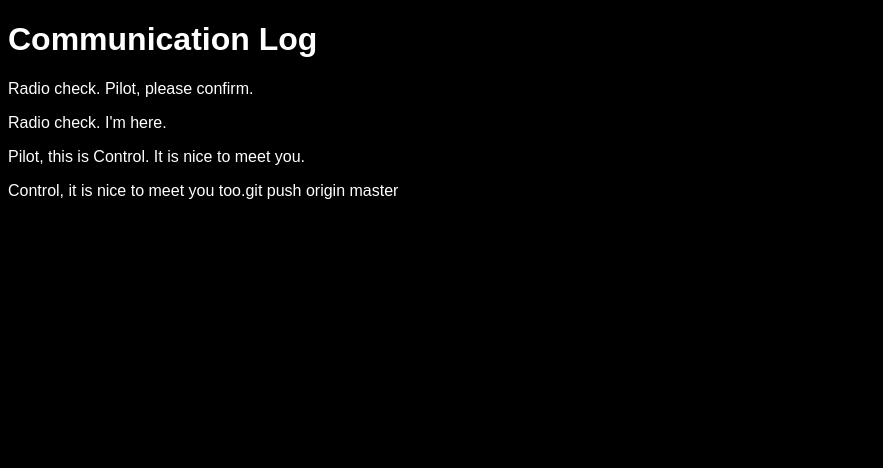
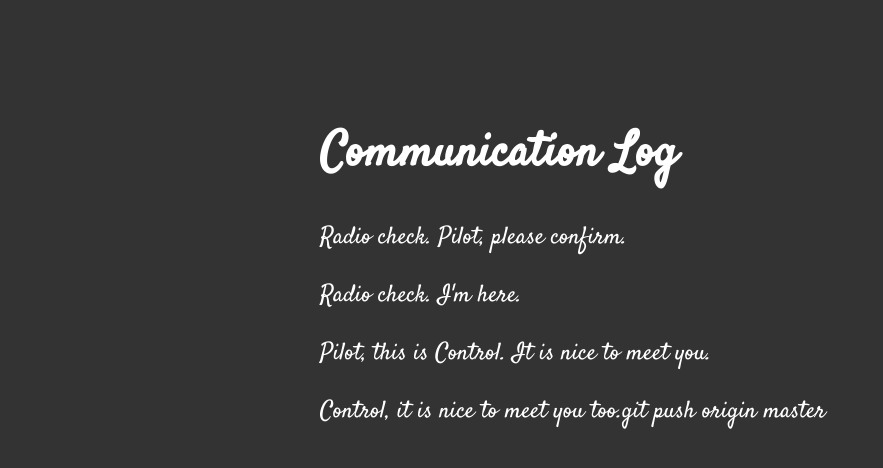
Before and after one commit to jrcharney/communication-log, a plain HTML site: page index.html in a window 1280 px wide. Shown: the whole page, without its empty margins (0-883 px from the left). Drawn offline with Linux system fonts and the light colour scheme.

Commit message:
shilpa merge conflict test

```diff
--- a/index.html
+++ b/index.html
@@ -3,6 +3,7 @@
  <head>
   <meta charset="utf-8">
   <title>Studio 22 - Communication Log</title>
+  <link href="https://fonts.googleapis.com/css?family=Satisfy" rel="stylesheet">
   <link rel="stylesheet" href="./styles.css">
  </head>
  <body>
--- a/styles.css
+++ b/styles.css
@@ -1,5 +1,7 @@
 body {
     color: white;
-    background-color: black;
-    font-family: Arial, Helvetica, sans-serif;
+    background-color: #333;
+    font-size: 150%;
+    font-family: 'Satisfy', cursive;
+    margin: 5em 25%;
 }
```
